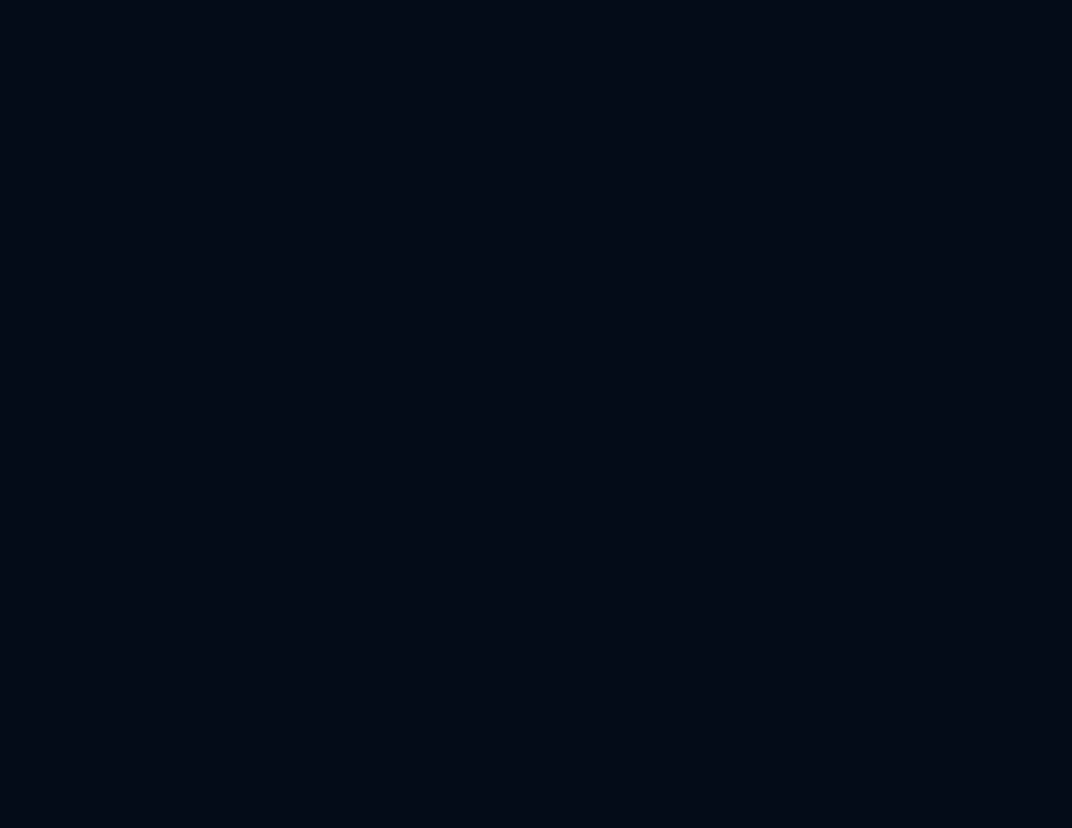
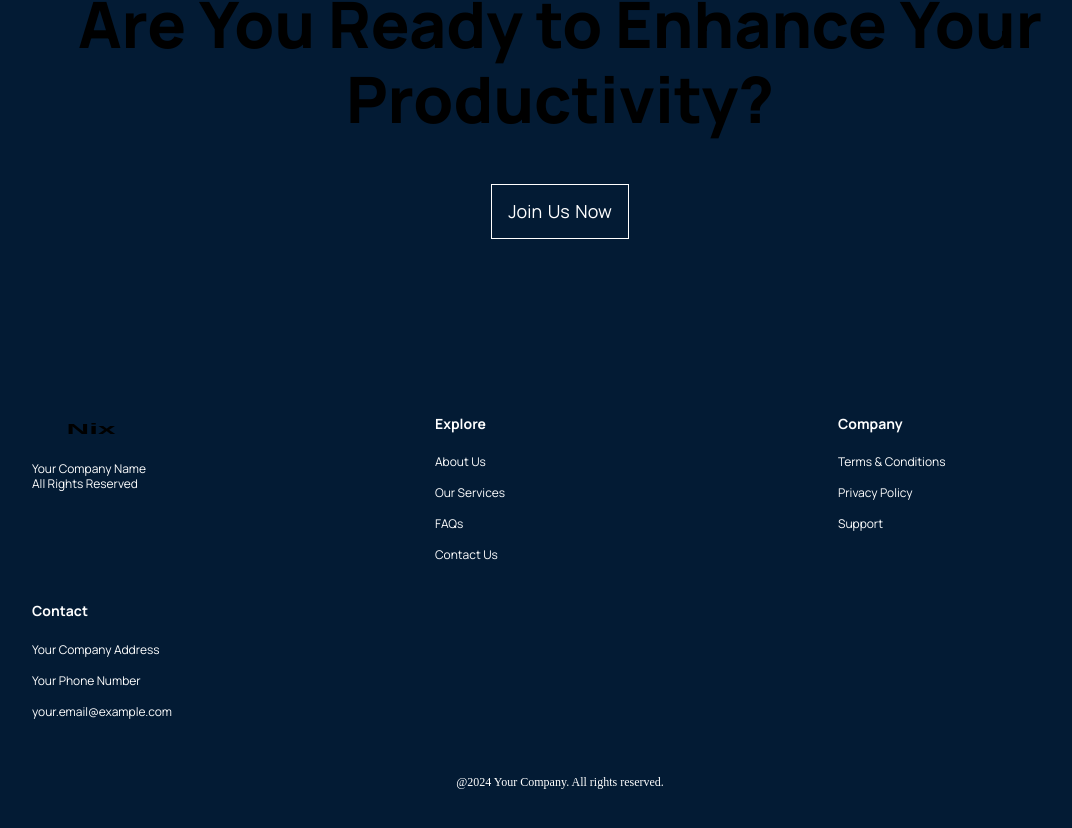
Before and after one commit to BonchoKFC/Nix, a React (Create React App) app: page / in a window 1280 px wide. Shown: the part 2946-3774 px from the top of the page, without its empty margins (80-1152 px from the left). Before the commit the page ends 2886 px from the top, so only its background shows below. Built offline with nearby package versions, Linux system fonts and the light colour scheme.

Commit message:
Implemented Footer

```diff
--- a/src/containers/footer/Footer.jsx
+++ b/src/containers/footer/Footer.jsx
@@ -1,9 +1,47 @@
-import React from 'react'
+import React from 'react';
+import appLogo from '../../assets/logo.svg'
 import './footer.css';
-const Footer = () => {
-  return (
-    <div>Footer</div>
-  )
-}
 
-export default Footer
+const Footer = () => (
+  <div className="nix__footer section__padding">
+    <div className="nix__footer-heading">
+      <h1 className="gradient__text">Are You Ready to Enhance Your Productivity?</h1>
+    </div>
+
+    <div className="nix__footer-btn">
+      <p>Join Us Now</p>
+    </div>
+
+    <div className="nix__footer-links">
+      <div className="nix__footer-links_logo">
+        <img src={appLogo} alt="app_logo" />
+        <p>Your Company Name<br /> All Rights Reserved</p>
+      </div>
+      <div className="nix__footer-links_div">
+        <h4>Explore</h4>
+        <p>About Us</p>
+        <p>Our Services</p>
+        <p>FAQs</p>
+        <p>Contact Us</p>
+      </div>
+      <div className="nix__footer-links_div">
+        <h4>Company</h4>
+        <p>Terms & Conditions</p>
+        <p>Privacy Policy</p>
+        <p>Support</p>
+      </div>
+      <div className="nix__footer-links_div">
+        <h4>Contact</h4>
+        <p>Your Company Address</p>
+        <p>Your Phone Number</p>
+        <p>your.email@example.com</p>
+      </div>
+    </div>
+
+    <div className="nix__footer-copyright">
+      <p>@2024 Your Company. All rights reserved.</p>
+    </div>
+  </div>
+);
+
+export default Footer;
--- a/src/containers/footer/footer.css
+++ b/src/containers/footer/footer.css
@@ -0,0 +1,139 @@
+.nix__footer {
+    display: flex;
+    flex-direction: column;
+    justify-content: center;
+    align-items: center;
+    background: var(--color-footer); /* Ensure this variable is defined in your CSS */
+}
+
+.nix__footer-heading {
+    width: 100%;
+    text-align: center;
+    margin-bottom: 3rem;
+}
+
+.nix__footer-heading h1 {
+    font-family: var(--font-family);
+    font-weight: 800;
+    font-size: 64px;
+    line-height: 75px;
+}
+
+.nix__footer-btn {
+    display: flex;
+    justify-content: center;
+    align-items: center;
+    padding: 1rem;
+    border: 1px solid #fff;
+    text-align: center;
+    margin-bottom: 10rem;
+    cursor: pointer;
+}
+
+.nix__footer-btn p {
+    font-size: 18px;
+    font-family: var(--font-family);
+    line-height: 21px;
+    color: #fff;
+    word-spacing: 2px;
+}
+
+.nix__footer-links {
+    display: flex;
+    justify-content: space-between;
+    align-items: flex-start;
+    flex-direction: row;
+    flex-wrap: wrap;
+    width: 100%;
+    text-align: left;
+}
+
+.nix__footer-links div {
+    width: 250px;
+    margin: 1rem;
+}
+
+.nix__footer-links_logo {
+    display: flex;
+    flex-direction: column;
+}
+
+.nix__footer-links_logo img {
+    width: 118px;
+    height: 30px;
+    margin-bottom: 1rem;
+}
+
+.nix__footer-links_logo p {
+    font-family: var(--font-family);
+    font-size: 12px;
+    line-height: 15px;
+    color: #fff;
+}
+
+.nix__footer-links_div {
+    display: flex;
+    justify-content: flex-start;
+    flex-direction: column;
+}
+
+.nix__footer-links_div h4, .nix__footer-links_div p {
+    font-family: var(--font-family);
+    color: #fff;
+}
+
+.nix__footer-links_div h4 {
+    font-size: 14px;
+    line-height: 17px;
+    margin-bottom: 0.9rem;
+}
+
+.nix__footer-links_div p {
+    font-size: 12px;
+    line-height: 15px;
+    margin: 0.5rem 0;
+    cursor: pointer;
+}
+
+.nix__footer-copyright {
+    margin-top: 2rem;
+    text-align: center;
+    width: 100%;
+}
+
+.nix__footer-copyright p {
+    font-size: 12px;
+    line-height: 15px;
+    color: #fff;
+}
+
+/* Adjustments for responsive design */
+@media screen and (max-width: 850px) {
+    .nix__footer-heading h1 {
+        font-size: 44px;
+        line-height: 50px;
+    }
+}
+
+@media screen and (max-width: 550px) {
+    .nix__footer-heading h1 {
+        font-size: 34px;
+        line-height: 42px;
+    }
+
+    .nix__footer-links div {
+        margin: 1rem 0;
+    }
+
+    .nix__footer-btn p {
+        font-size: 14px;
+        line-height: 20px;
+    }
+}
+
+@media screen and (max-width: 400px) {
+    .nix__footer-heading h1 {
+        font-size: 27px;
+        line-height: 38px;
+    }
+}
```
